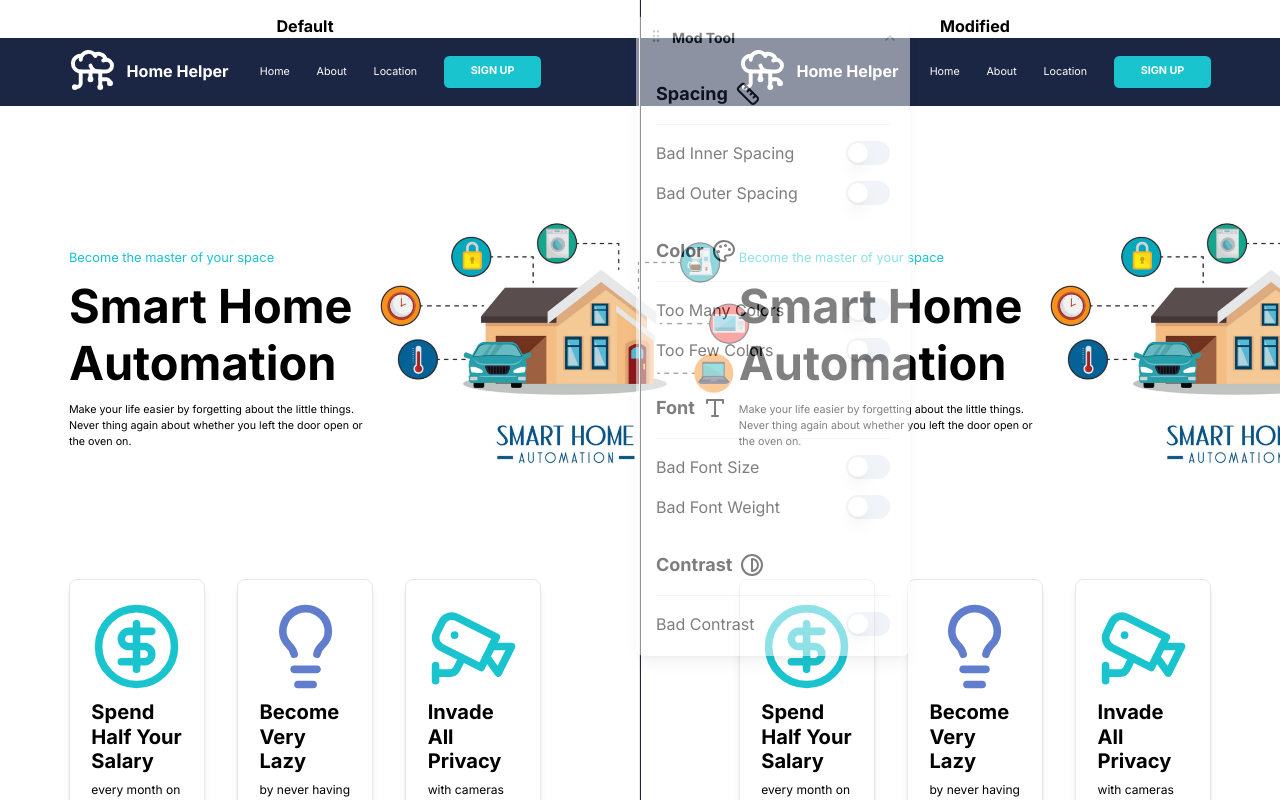
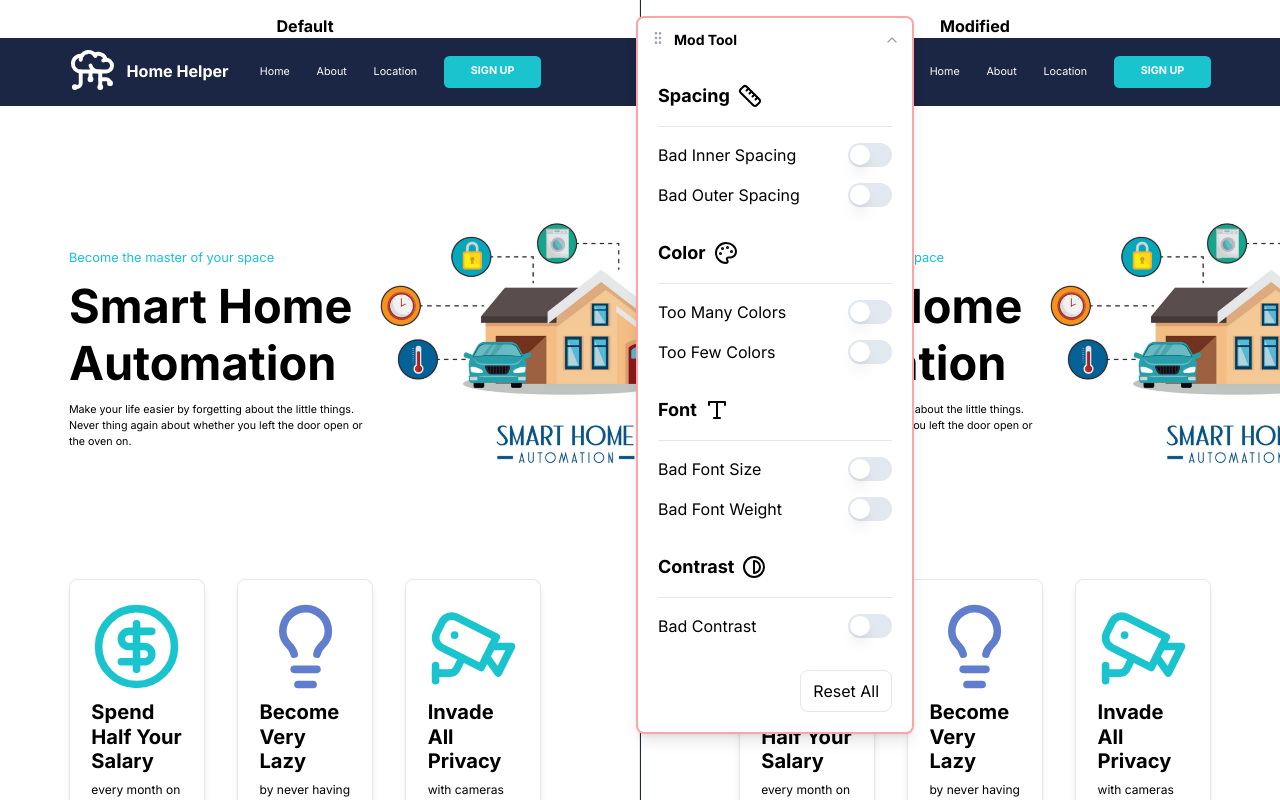
Before and after one commit to aziznal/design-principles-comparison, a Next.js app: page / in a window 1280 px wide. Both pictures are taken after a click on the element 890 px from the left and 38 px from the top of the page. Shown: the top 800 px of the page. Built offline with nearby package versions, Linux system fonts and the light colour scheme.

Commit message:
improve mod tool visuals and add reset-all button

```diff
--- a/components/ModTool.tsx
+++ b/components/ModTool.tsx
@@ -156,7 +156,7 @@ export const ModTool = () => {
   return (
     <div
       className={cn(
-        "absolute bg-white rounded-lg flex flex-col p-3 shadow-lg opacity-50 hover:opacity-100 transition-opacity hover:delay-0 delay-1000 duration-200 z-50"
+        "absolute bg-white rounded-lg flex flex-col p-3 shadow-lg z-50 border-2 border-red-300"
       )}
       style={{
         top: toolPosition.y - 4,
@@ -321,6 +321,23 @@ export const ModTool = () => {
               }
             />
           </div>
+
+          <button
+            className="mt-4 self-end hover:bg-slate-100 p-3 py-2 rounded-lg border transition-colors border-slate-200 active:bg-slate-200"
+            onClick={() => {
+              setPrincipleToggles({
+                badInnerSpacing: false,
+                badOuterSpacing: false,
+                tooManyColors: false,
+                tooFewColors: false,
+                badFontSize: false,
+                badFontWeight: false,
+                badContrast: false,
+              });
+            }}
+          >
+            Reset All
+          </button>
         </div>
       )}
     </div>
--- a/components/ui/switch.tsx
+++ b/components/ui/switch.tsx
@@ -11,7 +11,7 @@ const Switch = React.forwardRef<
 >(({ className, ...props }, ref) => (
   <SwitchPrimitives.Root
     className={cn(
-      "peer inline-flex h-6 w-11 shrink-0 cursor-pointer items-center rounded-full border-2 border-transparent transition-colors focus-visible:outline-none focus-visible:ring-2 focus-visible:ring-slate-950 focus-visible:ring-offset-2 focus-visible:ring-offset-white disabled:cursor-not-allowed disabled:opacity-50 data-[state=checked]:bg-slate-900 data-[state=unchecked]:bg-slate-200 dark:focus-visible:ring-slate-300 dark:focus-visible:ring-offset-slate-950 dark:data-[state=checked]:bg-slate-50 dark:data-[state=unchecked]:bg-slate-800",
+      "peer inline-flex h-6 w-11 shrink-0 cursor-pointer items-center rounded-full border-2 border-transparent transition-colors focus-visible:outline-none focus-visible:ring-2 focus-visible:ring-slate-950 focus-visible:ring-offset-2 focus-visible:ring-offset-white disabled:cursor-not-allowed disabled:opacity-50 data-[state=checked]:bg-blue-500 data-[state=unchecked]:bg-slate-200 dark:focus-visible:ring-slate-300 dark:focus-visible:ring-offset-slate-950 dark:data-[state=checked]:bg-blue-500 dark:data-[state=unchecked]:bg-slate-800",
       className
     )}
     {...props}
```
